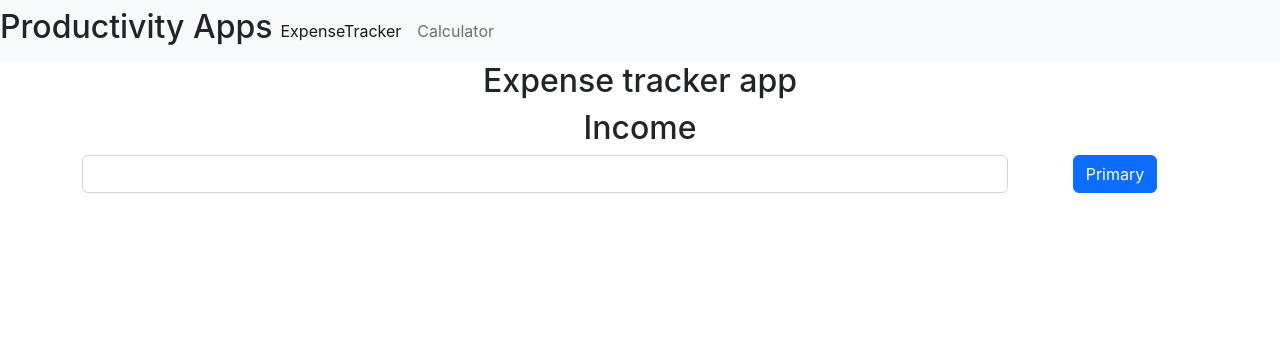
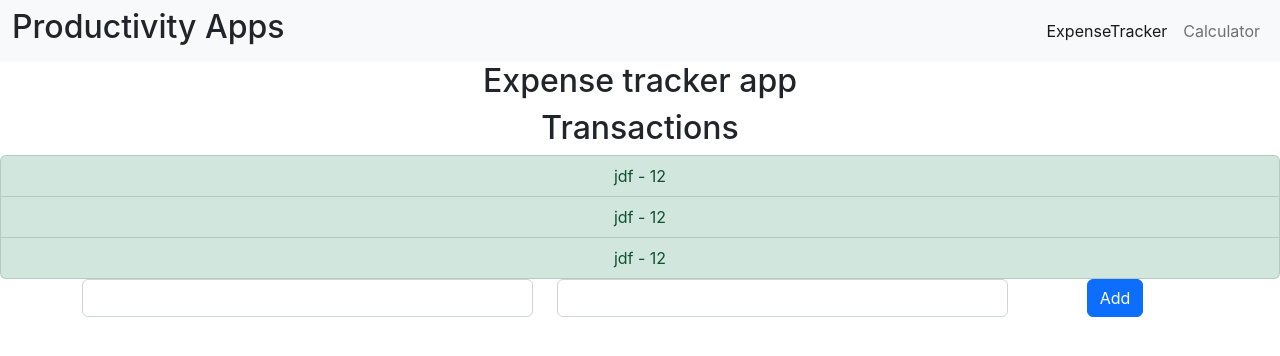
Before and after one commit to ninad365/ProductivityTools, a React (Create React App) app: page / in a window 1280 px wide. Shown: the top 356 px of the page. Built offline with nearby package versions, Linux system fonts and the light colour scheme.

Commit message:
Add calculator and expense tracker

```diff
--- a/src/components/Calculator.js
+++ b/src/components/Calculator.js
@@ -1,9 +1,30 @@
-import React from 'react'
+import React, { useState } from 'react'
 
 function Calculator() {
+    const [data, setData] = useState("")
+    function getData(val) {
+        setData(val.target.value)
+    }
+    function handleOnclick(event) {
+        event.preventDefault();
+        try {
+            var ans = eval(data)
+            setData(ans)
+        }
+        catch {
+            alert('Invalid input format')
+        }
+    }
     return (
         <div className="App">
-            <p>Calculator</p>
+            <h1>Calculator</h1>
+            <form>
+                <div className="mb-3 container">
+                    <label className="form-label">Please enter the expression to evaluate</label>
+                    <input type="text" className="form-control" onChange={getData} value={data} />
+                </div>
+                <button type="submit" className="btn btn-primary" onClick={handleOnclick}>Evaluate</button>
+            </form>
         </div>
     );
 }
--- a/src/components/ExpenseTracker.js
+++ b/src/components/ExpenseTracker.js
@@ -1,16 +1,44 @@
-import { Income } from './ExpenseTracker/Income';
+import React, { useState } from 'react'
+
+import { Transactions } from './ExpenseTracker/Transactions';
 import { Header } from './ExpenseTracker/Header';
 import { AddIncome } from './ExpenseTracker/AddIncome';
 import { AddExpense } from './ExpenseTracker/AddExpense';
 
 function ExpenseTracker() {
+    let default_transactions = [
+      {
+        id:1,
+        text:"jdf",
+        value:12,
+      },
+      {
+        id:2,
+        text:"jdf",
+        value:12,
+      },
+      {
+        id:3,
+        text:"jdf",
+        value:12,
+      }
+    ]
+
+  const [transactions, setEntries] = useState(default_transactions)
+
+  function addExpenseClick(transaction, amount) {
+    let new_tran = transactions.concat({id:Math.floor(Math.random() * 100000000), text: transaction, value: amount})
+    console.log('parent' + typeof(new_tran))
+    setEntries(new_tran)
+  }
+
   return (
-      <div className="App">
-        < Header />
-        < Income/>
-        < AddIncome />
-        < AddExpense />
-      </div>
+    <div className="App">
+      < Header />
+      < Transactions transactions= {transactions}/>
+      < AddIncome />
+      < AddExpense addExpenseClick={(transaction, amount) => addExpenseClick(transaction, amount)} />
+    </div>
   );
 }
 
--- a/src/components/ExpenseTracker/AddExpense.js
+++ b/src/components/ExpenseTracker/AddExpense.js
@@ -1,14 +1,31 @@
-import React from 'react'
+import React, { useState } from 'react'
 
-export const AddExpense = () => {
+
+export const AddExpense = (props) => {
+    const [entry, setEntry] = useState('')
+    const [amount, setAmount] = useState(0)
+
+
+    function getEntryText(val) {
+        setEntry(val.target.value)
+    }
+    function getEntryAmount(val) {
+        setAmount(val.target.value)
+    }
+
     return (
-        <div className="container">
-            <div className="row">
-                <div className="col-10">
-                    <input type="number" className="form-control" aria-label="Sizing example input" aria-describedby="inputGroup-sizing-sm" />
-                </div>
-                <div className="col-2">
-                    <button type="button" className="btn btn-primary">Primary</button>
+        <div className='form'>
+            <div className="container">
+                <div className="row">
+                    <div className="col-5">
+                        <input type="text" className="form-control" aria-label="Sizing example input" onChange={getEntryText} aria-describedby="inputGroup-sizing-sm" />
+                    </div>
+                    <div className="col-5">
+                        <input type="number" className="form-control" aria-label="Sizing example input" onChange={getEntryAmount} aria-describedby="inputGroup-sizing-sm" />
+                    </div>
+                    <div className="col-2">
+                        <button type="submit" className="btn btn-primary" onClick={() => props.addExpenseClick(entry, amount)}>Add</button>
+                    </div>
                 </div>
             </div>
         </div>
--- a/src/components/ExpenseTracker/Income.js
+++ /dev/null
@@ -1,9 +0,0 @@
-import React from 'react'
-
-export const Income = () => {
-    return (
-        <h2>
-            Income
-        </h2>
-    )
-}
--- /dev/null
+++ b/src/components/ExpenseTracker/Transactions.js
@@ -0,0 +1,22 @@
+import React from 'react'
+
+export const Transactions = (props) => {
+    console.log(props.transactions)
+    console.log(typeof(props.transactions))
+    const transactions = props.transactions;
+
+    const listItems = transactions.map((transaction) =>
+        <li className="list-group-item list-group-item-success" key={transaction.id}>{transaction.text} - {transaction.value}</li>
+    );
+
+    return (
+        <div>
+            <h2>
+                Transactions
+            </h2>
+            <ul className="list-group">
+                {listItems}
+            </ul>
+        </div>
+    )
+}
--- a/src/components/NavBar.js
+++ b/src/components/NavBar.js
@@ -6,10 +6,12 @@ import {
 export const NavBar = () => {
     return (
         <nav className="navbar navbar-expand-lg bg-light">
+            <div className="container-fluid">
             <h2>
                 Productivity Apps
             </h2>
             <ul className='navbar-nav'>
+
                 <li className="nav-item">
                 <NavLink to="/" className="nav-link">ExpenseTracker</NavLink>
                 </li>
@@ -17,6 +19,7 @@ export const NavBar = () => {
                 <NavLink to="/Calculator" className="nav-link">Calculator</NavLink>
                 </li>
             </ul>
+            </div>
         </nav>
     )
 }
```
